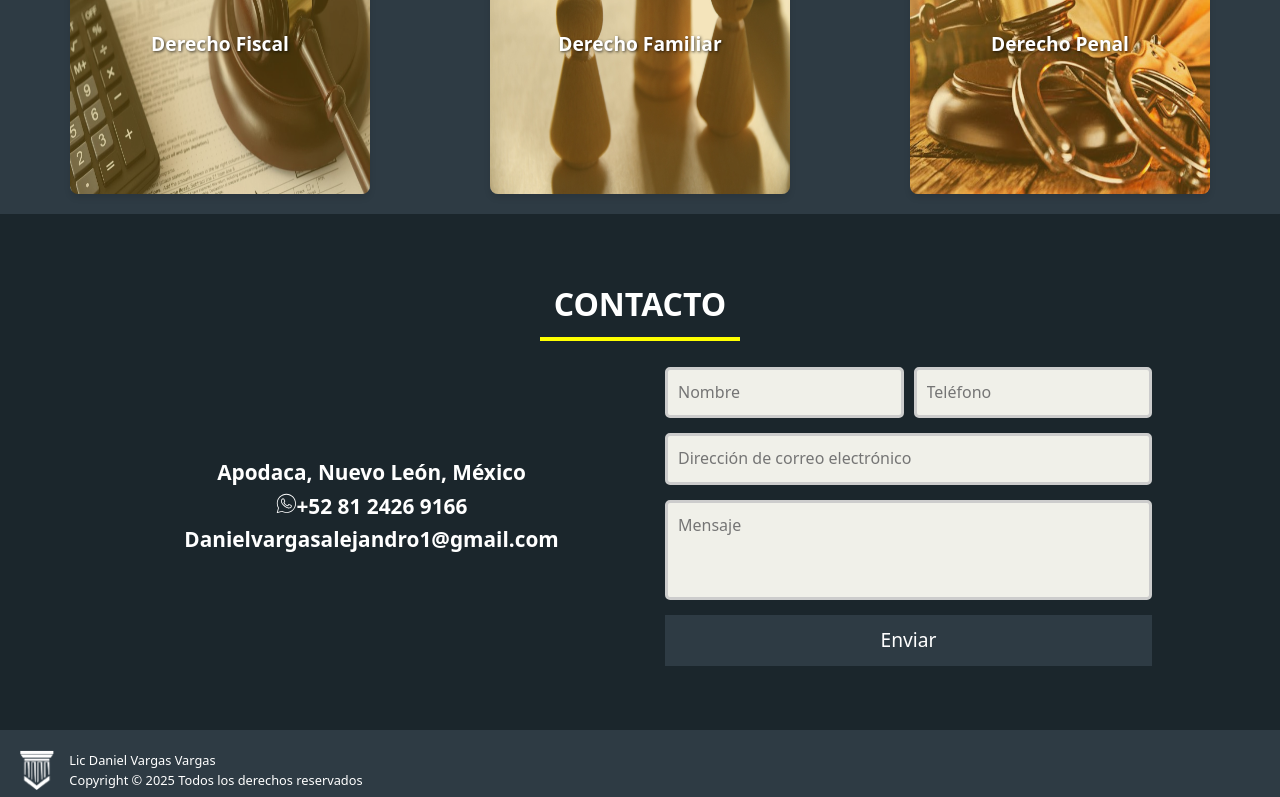
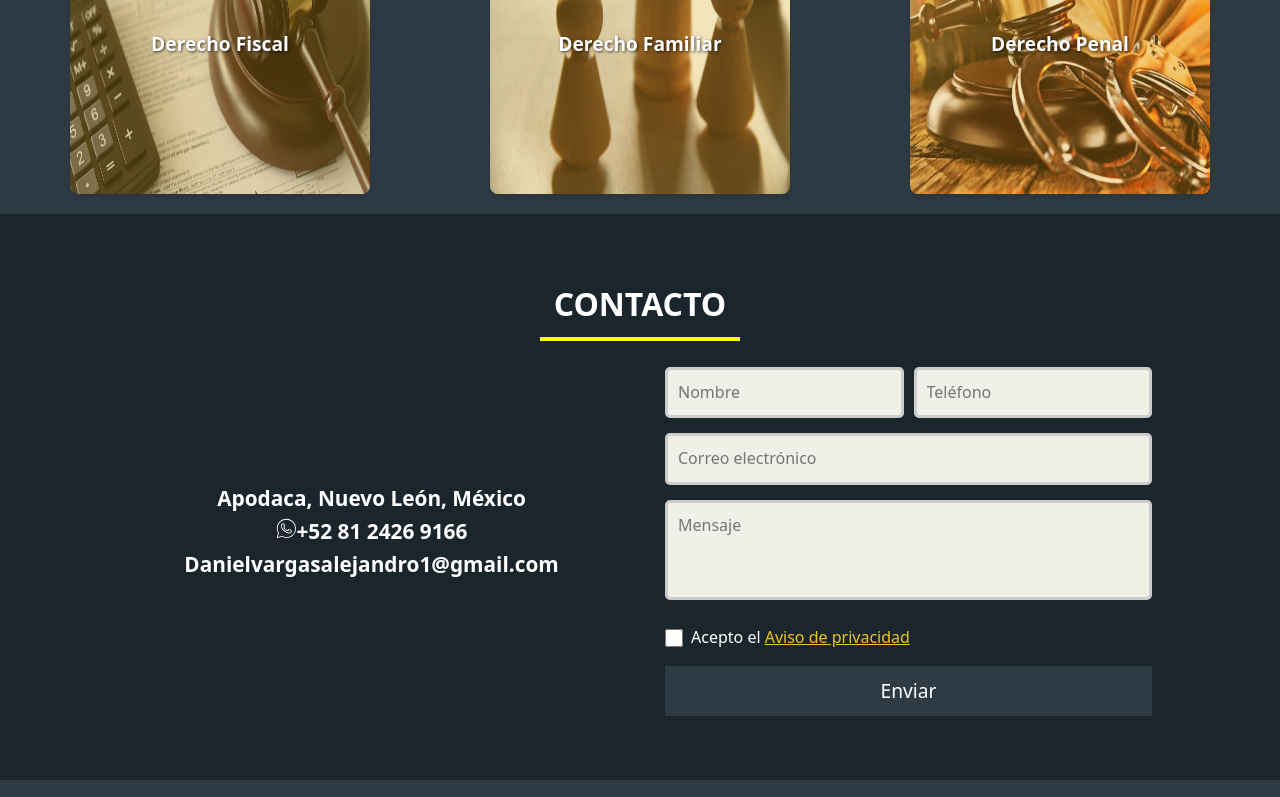
Before and after one commit to FabianMoy/Inmobiliaria, a React (Vite) app: page / in a window 1280 px wide. Shown: the part 2000-2797 px from the top of the page. Built offline with nearby package versions, Linux system fonts and the light colour scheme.

Commit message:
SEO y Contac modificado

```diff
--- a/index.html
+++ b/index.html
@@ -4,7 +4,19 @@
     <meta charset="UTF-8" />
     <link rel="icon" type="image/svg+xml" href="/logo2.png" />
     <meta name="viewport" content="width=device-width, initial-scale=1.0" />
-    <title>Lic Daniel Vargas</title>
+    <title>Lic Daniel Vargas - Asesoría Legal Profesional</title>
+    <meta name="description" content="Ofrecemos asesoría legal en diversas áreas del derecho. Contáctanos para una consulta gratuita." />
+    <meta name="keywords" content="abogado, asesoría legal, derecho, consulta legal, abogado en México" />
+    <meta name="author" content="Nombre del abogado" />
+
+    <!-- Open Graph (para redes sociales) -->
+    <meta property="og:title" content="Lic Daniel Vargas - Asesoría Legal" />
+    <meta property="og:description" content="Asesoría legal profesional en diversas áreas del derecho." />
+    <meta property="og:image" content="https://tu-sitio.com/imagen-previa.jpg" />
+    <meta property="og:url" content="https://tu-sitio.com" />
+    <meta property="og:type" content="website" />
+
+
   </head>
   <body>
     <div id="root"></div>
--- a/src/components/ContactForm/ContactForm.jsx
+++ b/src/components/ContactForm/ContactForm.jsx
@@ -1,9 +1,41 @@
-import {useContactForm} from "./useContactForm";
+import { useState } from "react";
+import { useContactForm } from "./useContactForm";
 import styles from "./ContactForm.module.css";
 import { WhatsappIcon } from "./WhatsappIcon";
 
 export const ContactForm = () => {
   const { formData, handleChange, handleSubmit, status } = useContactForm();
+  const [isChecked, setIsChecked] = useState(false);
+  const [showModal, setShowModal] = useState(false);
+  const [closingModal, setClosingModal] = useState(false);
+  const [showError, setShowError] = useState(false);
+
+  const handleCheckboxChange = (e) => {
+    setIsChecked(e.target.checked);
+    if (e.target.checked) {
+      setShowError(false);
+    }
+  };
+
+  const openModal = () => {
+    setShowModal(true);
+    setClosingModal(false); // Resetear animación
+    setTimeout(() => {
+      setClosingModal(true);
+      setTimeout(() => {
+        setShowModal(false);
+      }, 500); // Duración de la animación de cierre
+    }, 5000); // Cierra después de 10 segundos
+  };
+
+  const handleFormSubmit = (e) => {
+    e.preventDefault();
+    if (!isChecked) {
+      setShowError(true);
+      return;
+    }
+    handleSubmit(e);
+  };
 
   return (
     <section id="contacto" className={styles.contactSection}>
@@ -14,7 +46,7 @@ export const ContactForm = () => {
       <div className={styles.divider}></div>
 
       <div className={styles.container}>
-          {/* Información a la izquierda */}
+              {/* Información de contacto */}
       <div className={styles.info}>
           <p>Apodaca, Nuevo León, México</p>
           <p className={styles.contactWrapper}>
@@ -24,56 +56,47 @@ export const ContactForm = () => {
             </a>
           </p>
           <p className={styles.emailContact}>
-                <a
-                href="mailto:Danielvargasalejandro1@gmail.com"
-                className={styles.highlight}>
+            <a href="mailto:Danielvargasalejandro1@gmail.com" className={styles.highlight}>
               Danielvargasalejandro1@gmail.com
             </a>
           </p>
         </div>
 
-          {/* Formulario a la derecha */}
-          <form className={styles.form} onSubmit={handleSubmit}>
+        {/* Formulario */}
+        <form className={styles.form} onSubmit={handleFormSubmit}>
           <div className={styles.inputGroup}>
-              <input
-                type="text"
-                name="name"
-                placeholder="Nombre"
-                value={formData.name}
-                onChange={handleChange}
-                required
-              />
-              <input
-                type="tel"
-                name="phone"
-                placeholder="Teléfono"
-                value={formData.phone}
-                onChange={handleChange}
-                required
-              />
+            <input type="text" name="name" placeholder="Nombre" value={formData.name} onChange={handleChange} required />
+            <input type="tel" name="phone" placeholder="Teléfono" value={formData.phone} onChange={handleChange} required />
           </div>
-            <input
-              type="email"
-              name="email"
-              placeholder="Dirección de correo electrónico"
-              value={formData.email}
-              onChange={handleChange}
-              required
-            />
-            <textarea
-              name="message"
-              placeholder="Mensaje"
-              value={formData.message}
-              onChange={handleChange}
-              required
-            />
+          <input type="email" name="email" placeholder="Correo electrónico" value={formData.email} onChange={handleChange} required />
+          <textarea name="message" placeholder="Mensaje" value={formData.message} onChange={handleChange} required />
+
+          <div className={styles.checkboxContainer}>
+            <input type="checkbox" id="privacy" checked={isChecked} onChange={handleCheckboxChange} className={showError ? styles.checkboxError : ""} />
+            <label htmlFor="privacy">
+              Acepto el{" "}
+              <span className={styles.privacyLink} onClick={openModal}>
+                Aviso de privacidad
+              </span>
+            </label>
+          </div>
+          {showError && <p className={styles.errorText}>Debes aceptar el aviso de privacidad</p>}
+
           <button type="submit" className={styles.button} disabled={status === "loading"}>
             {status === "loading" ? "Enviando..." : "Enviar"}
           </button>
-            {status === "success" && <p className={styles.success}>¡Mensaje enviado con éxito!</p>}
-            {status === "error" && <p className={styles.error}>Error al enviar el mensaje. Inténtalo de nuevo.</p>}
         </form>
       </div>
+
+      {/* Modal con animación */}
+      {showModal && (
+        <div className={`${styles.modalOverlay} ${closingModal ? styles.closing : ""}`}>
+          <div className={`${styles.modal} ${closingModal ? styles.modalClosing : ""}`}>
+            <h3>Aviso de Privacidad</h3>
+            <p>Tu privacidad es importante para nosotros. La información proporcionada en este formulario será utilizada únicamente para ponernos en contacto contigo. No compartimos tus datos con terceros sin tu consentimiento.</p>
+          </div>
+        </div>
+      )}
     </section>
   );
 };
--- a/src/components/ContactForm/ContactForm.module.css
+++ b/src/components/ContactForm/ContactForm.module.css
@@ -149,3 +149,117 @@
         color: #d4a800;
         cursor: pointer;
       }
+
+/* Estilos del checkbox */
+.checkboxContainer {
+  display: flex;
+  align-items: center;
+  gap: 8px;
+  margin-top: 10px;
+}
+
+.checkboxContainer input {
+  width: 18px;
+  height: 18px;
+  cursor: pointer;
+  border: 2px solid #ccc;
+  transition: border-color 0.3s ease-in-out;
+}
+
+.checkboxError {
+  border-color: red !important;
+  box-shadow: 0 0 5px red;
+}
+
+.privacyLink {
+  color: #ecc422;
+  text-decoration: underline;
+  cursor: pointer;
+}
+
+.privacyLink:hover {
+  color: #d4a800;
+}
+
+/* Mensaje de error */
+.errorText {
+  color: red;
+  font-size: 14px;
+  margin-top: 5px;
+}
+
+/* Estilos del modal */
+.modalOverlay {
+  position: fixed;
+  top: 0;
+  left: 0;
+  width: 100%;
+  height: 100%;
+  background: rgba(0, 0, 0, 0.7);
+  display: flex;
+  justify-content: center;
+  align-items: center;
+  z-index: 1000;
+}
+
+.modal {
+  background: white;
+  color: black;
+  padding: 20px;
+  border-radius: 10px;
+  text-align: center;
+  width: 80%;
+  max-width: 400px;
+  box-shadow: 0 4px 10px rgba(0, 0, 0, 0.3);
+  transform: translateY(-20px);
+  opacity: 0;
+  animation: fadeInSlide 0.5s forwards;
+}
+
+/* Modal Overlay */
+.modalOverlay {
+  position: fixed;
+  top: 0;
+  left: 0;
+  width: 100%;
+  height: 100%;
+  background: rgba(0, 0, 0, 0.7);
+  display: flex;
+  justify-content: center;
+  align-items: center;
+  opacity: 1;
+  transition: opacity 0.5s ease-in-out;
+}
+
+.modalOverlay.closing {
+  opacity: 0;
+}
+
+
+/* Animación de aparición */
+@keyframes fadeInSlide {
+  from {
+    opacity: 0;
+    transform: translateY(-20px);
+  }
+  to {
+    opacity: 1;
+    transform: translateY(0);
+  }
+}
+
+/* Animación de cierre */
+.modalClosing {
+  animation: fadeOutSlide 0.5s forwards;
+}
+
+@keyframes fadeOutSlide {
+  from {
+    opacity: 1;
+    transform: translateY(0);
+  }
+  to {
+    opacity: 0;
+    transform: translateY(-20px);
+  }
+}
--- a/src/components/Header/Header.jsx
+++ b/src/components/Header/Header.jsx
@@ -37,7 +37,7 @@ export const Header = () => {
           <li><a href="#nosotros">Nosotros</a></li>
           <li><a href="#practica">Áreas de Práctica</a></li>
           <li><a href="#contacto">Contacto</a></li>
-          <li><a href=""><SocialMedia/></a></li>
+          <li><SocialMedia/></li>
         </ul>
       </nav>
     </header>
--- a/vite.config.js
+++ b/vite.config.js
@@ -1,10 +1,11 @@
 import { defineConfig } from 'vite'
 import react from '@vitejs/plugin-react-swc'
 
-// https://vite.dev/config/
+
 export default defineConfig({
   plugins: [react()],
   build: {
-    outDir: "docs", // Si estás usando GitHub Pages con carpeta "docs"
+    outDir: "docs",
   },
+  base: './',
 })
```
Also changed, not shown: 5 other files (tests, documents, lock files or other folders). Lines whose indentation alone changed are shown as unchanged.
